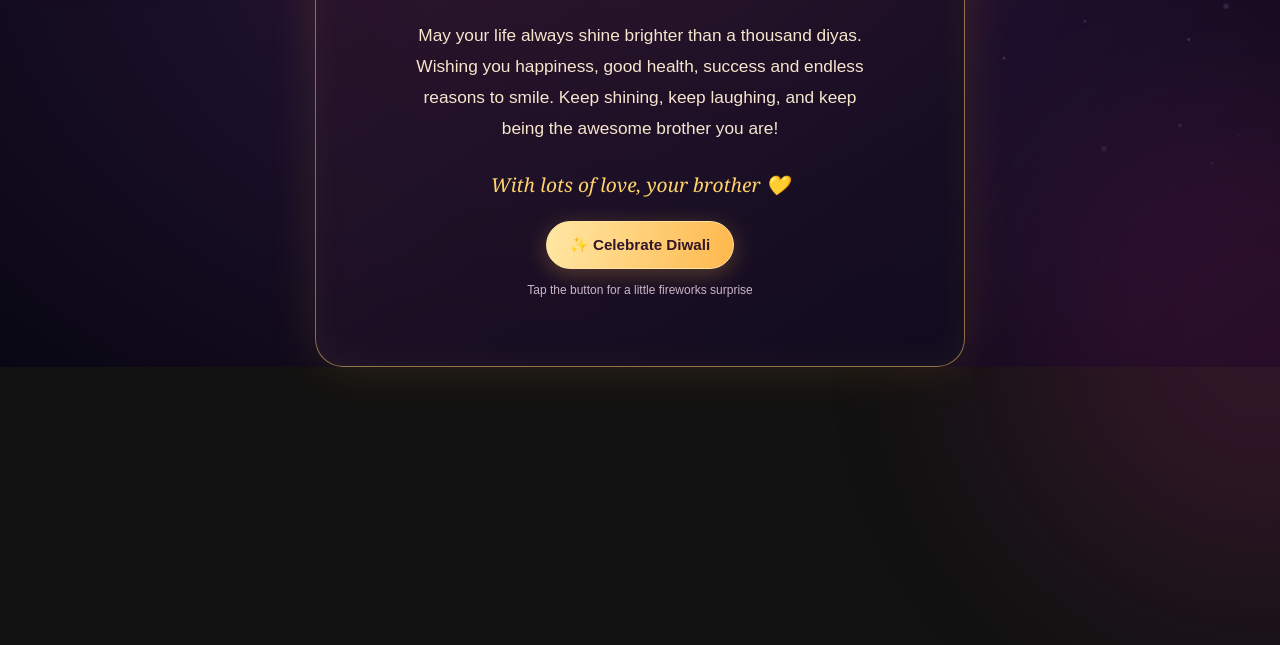
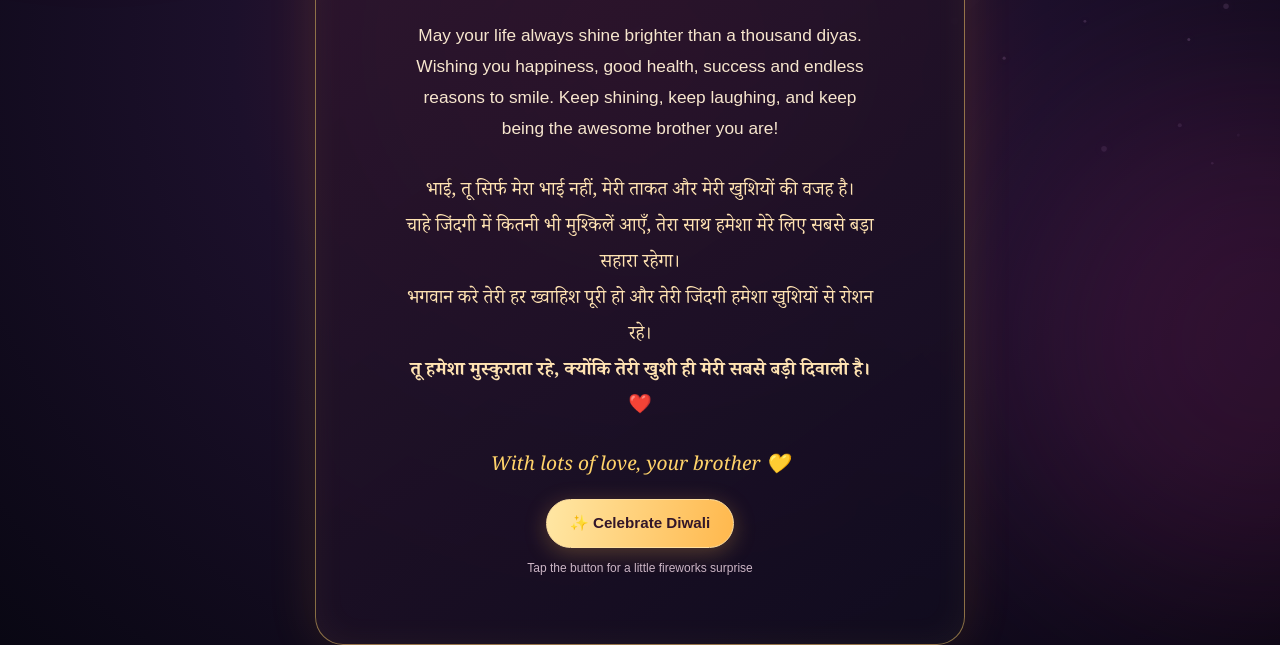
Before and after one commit to skboysandeep0-byte/Mydearfamily12, a plain HTML site: page index.html in a window 1280 px wide. Shown: the part 444-1089 px from the top of the page. Before the commit the page ends 811 px from the top, so only its background shows below. Drawn offline with Linux system fonts and the light colour scheme.

Commit message:
Add emotional Hindi Diwali wishes for Bhai

```diff
--- a/index.html
+++ b/index.html
@@ -58,6 +58,12 @@
       Wishing you happiness, good health, success and endless reasons to smile.
       Keep shining, keep laughing, and keep being the awesome brother you are!
     </p>
+    <p class="message" lang="hi" style="color:#ffe3b2;font-family:Georgia,'Noto Serif Devanagari',serif;font-size:1.18rem;line-height:1.9">
+      भाई, तू सिर्फ मेरा भाई नहीं, मेरी ताकत और मेरी खुशियों की वजह है।<br>
+      चाहे जिंदगी में कितनी भी मुश्किलें आएँ, तेरा साथ हमेशा मेरे लिए सबसे बड़ा सहारा रहेगा।<br>
+      भगवान करे तेरी हर ख्वाहिश पूरी हो और तेरी जिंदगी हमेशा खुशियों से रोशन रहे।<br>
+      <strong>तू हमेशा मुस्कुराता रहे, क्योंकि तेरी खुशी ही मेरी सबसे बड़ी दिवाली है। ❤️</strong>
+    </p>
     <div class="signature">With lots of love, your brother 💛</div>
     <button id="celebrate" type="button">✨ Celebrate Diwali</button>
     <p class="hint">Tap the button for a little fireworks surprise</p>
```
